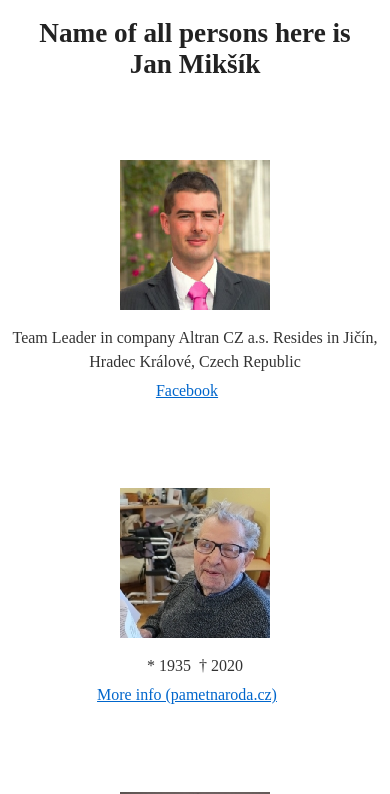
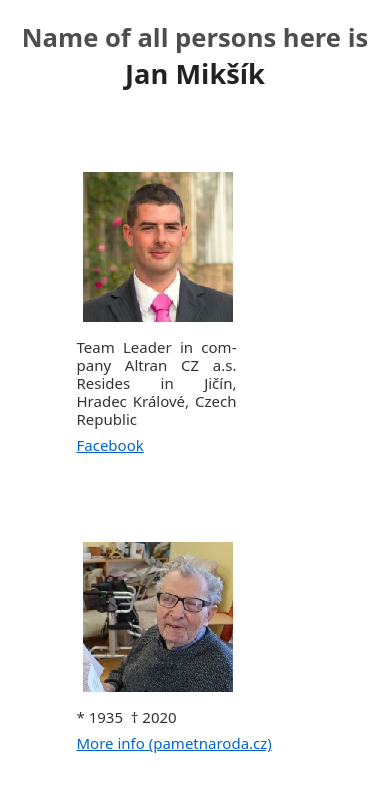
Before and after one commit to jan-miksik/jan-miksik-com, a Nuxt app: page / in a window 390 px wide. Shown: the top 794 px of the page. Built offline with nearby package versions, Linux system fonts and the light colour scheme.

Commit message:
randomize position of images, playing around

```diff
--- a/src/composables/useParticleEffect.ts
+++ b/src/composables/useParticleEffect.ts
@@ -95,16 +95,19 @@ class Effect implements EffectProps {
     image: HTMLImageElement;
     x: number;
     y: number;
-  }>;
+    width: number;
+    height: number;
+  }> = [];
+  private frame: number;
 
   constructor(width: number, height: number) {
     this.width = width;
     this.height = height;
     this.particlesArray = [];
-    this.images = [];
     this.centerX = this.width * 0.5;
     this.centerY = this.height * 0.5;
     this.gap = GAP;
+    this.frame = 0;
     this.mouse = {
       radius: 3000,
       x: undefined,
@@ -112,9 +115,65 @@ class Effect implements EffectProps {
     };
   }
 
+  private checkCollision(x: number, y: number, width: number, height: number): boolean {
+    const padding = 150; // Extra space between images
+
+    for (const img of this.images) {
+      // Check if rectangles overlap
+      if (!(x + width + padding < img.x ||
+            x > img.x + img.width + padding ||
+            y + height + padding < img.y ||
+            y > img.y + img.height + padding)) {
+        return true; // Collision detected
+      }
+    }
+    return false; // No collision
+  }
+
+  private findValidPosition(image: HTMLImageElement): { x: number; y: number } {
+    const margin = 100;
+    const maxAttempts = 50;
+
+    // Consider text height when calculating valid positions
+    const textHeight = 200; // Approximate height for text content
+    const totalHeight = image.height + textHeight;
+
+    // Log actual dimensions
+    // console.log('Canvas dimensions:', this.width, this.height);
+
+    for (let i = 0; i < maxAttempts; i++) {
+      const x = margin + Math.random() * (this.width - image.width - 2 * margin);
+      const y = margin + Math.random() * (this.height - totalHeight - 2 * margin);
+
+      // Log attempted position
+      // console.log('Trying position:', x, y);
+
+      if (!this.checkCollision(x, y, image.width, totalHeight)) {
+        // console.log('Found valid position:', x, y);
+        return { x, y };
+      }
+    }
+
+    // If no valid position found, stack vertically
+    const lastImage = this.images[this.images.length - 1];
+    const y = lastImage ? lastImage.y + lastImage.height + textHeight + 50 : margin;
+    const x = margin + Math.random() * (this.width - image.width - 2 * margin);
+
+    console.log('Fallback position:', x, y);
+    return { x, y };
+  }
+
   addImage(image: HTMLImageElement, x: number, y: number) {
-    this.images.push({ image, x, y });
-    this.initImage(image, x, y);
+    const position = this.findValidPosition(image);
+    this.images.push({
+      image,
+      x: position.x,
+      y: position.y,
+      width: image.width,
+      height: image.height
+    });
+    this.initImage(image, position.x, position.y);
+    return position;
   }
 
   private initImage(image: HTMLImageElement, x: number, y: number) {
@@ -151,44 +210,52 @@ class Effect implements EffectProps {
   }
   update(){
     this.particlesArray.forEach(particle => particle.update())
+
+    // optimization
+    // this.frame++;
+    // this.particlesArray.forEach((particle, index) => {
+    //   if (index % 2 === this.frame % 2) particle.update(); // Update half the particles per frame
+    // });
   }
 }
 
 export function useParticleEffect(canvas: HTMLCanvasElement) {
   const ctx = canvas.getContext('2d');
-  if (!ctx) {
-    console.error('Failed to get canvas context');
-    return;
-  }
+  if (!ctx) return;
 
   try {
-    // Function to get full document height
-    const getDocHeight = () => Math.max(
-      document.body.scrollHeight,
-      document.documentElement.scrollHeight,
-      document.body.offsetHeight,
-      document.documentElement.offsetHeight,
-      document.body.clientHeight,
-      document.documentElement.clientHeight
-    );
+    // Get full document height
+    const getDocHeight = () => {
+      const body = document.body;
+      const html = document.documentElement;
+
+      return Math.max(
+        body.scrollHeight,
+        body.offsetHeight,
+        html.clientHeight,
+        html.scrollHeight,
+        html.offsetHeight,
+        2300
+      );
+    };
 
     // Set initial canvas size
     const updateCanvasSize = () => {
       canvas.width = window.innerWidth;
       canvas.height = getDocHeight();
-      canvas.style.height = `${getDocHeight()}px`; // Explicitly set style height
+      canvas.style.height = `${getDocHeight()}px`;
     };
 
     updateCanvasSize();
     const effect = new Effect(canvas.width, canvas.height);
 
     // Update canvas size when content changes
-    const resizeObserver = new ResizeObserver(() => {
+    const observer = new ResizeObserver(() => {
       updateCanvasSize();
       effect.width = canvas.width;
       effect.height = canvas.height;
     });
-    resizeObserver.observe(document.body);
+    observer.observe(document.body);
 
     // Handle window resize
     window.addEventListener('resize', () => {
@@ -215,8 +282,9 @@ export function useParticleEffect(canvas: HTMLCanvasElement) {
 
     // Return function that adds images and updates canvas if needed
     return (image: HTMLImageElement, x: number, y: number) => {
-      effect.addImage(image, x, y);
-      updateCanvasSize(); // Update canvas size when new image is added
+      const position = effect.addImage(image, x, y);
+      updateCanvasSize(); // Update canvas size after adding each image
+      return position;
     };
 
   } catch (error) {
--- a/src/pages/index.vue
+++ b/src/pages/index.vue
@@ -1,7 +1,7 @@
 <template>
-  <div>
-    <h1 class="title">Name of all persons here is<br>
-      Jan Mikšík</h1>
+  <div class="main-container">
+    <h1 class="title"><span class="title-part-a">Name of all persons here is</span><br>
+      <span class="title-part-b">Jan Mikšík</span></h1>
     <ClientOnly>
       <!-- Canvas only shows on desktop -->
       <canvas v-if="!isMobile" ref="mainCanvas" class="fullscreen-canvas"></canvas>
@@ -11,6 +11,7 @@
           v-for="(profile, index) in randomizedProfiles"
           :key="profile.profileFoto"
           class="profile-section"
+          :style="`left: ${imagePositions[index]?.x}px; top: ${imagePositions[index]?.y}px`"
         >
           <!-- Show normal image on mobile -->
           <img
@@ -68,6 +69,7 @@ const randomizedProfiles = ref<typeof profilesData>([...profilesData])
 const mainCanvas = ref<HTMLCanvasElement | null>(null)
 const imageRefs = ref<(HTMLImageElement | null)[]>([])
 const isMobile = ref(false)
+const imagePositions = ref<Array<{ x: number; y: number }>>([])
 
 onMounted(() => {
   // Check if device is mobile
@@ -90,38 +92,33 @@ onMounted(() => {
     imageRefs.value
       .filter((img): img is HTMLImageElement => img !== null)
       .forEach((image, index) => {
-        const placeholder = document.querySelectorAll('.image-placeholder')[index]
-        if (placeholder) {
-          const rect = placeholder.getBoundingClientRect()
-          addImage(image, rect.left, rect.top)
-        }
+        const position = addImage(image, 0, 0) // Position will be determined by Effect class
+        imagePositions.value[index] = position // Store position for text placement
       })
   })
 })
 </script>
 
 <style scoped>
-.profiles-container {
-  position: relative
+
+.main-container {
+  font-family: system-ui !important;
 }
 
 .profile-section {
-  /* /* margin-bottom: 5rem; */
-  /* display: flex; */
-  margin-bottom: 7rem;
-  gap: 2rem;
-  position: relative;
-}
-
-.image-placeholder {
-  width: 150px;
-  height: 150px;
-  flex-shrink: 0;
+  width: 300px;
+  position: absolute;
 }
 
 .profile-content {
   position: absolute;
-  top: 0;
+  top: 100%; /* Position directly under the image */
+  left: 0;
+  margin-left: -7px;
+  z-index: -1;
+  width: 164px;
+  text-align: justify;
+  line-height: 20px;
 }
 
 .description {
@@ -136,13 +133,18 @@ onMounted(() => {
   word-wrap: break-word;
   word-break: normal;
   hyphens: auto;
-  line-height: 1.5;
 }
 
 .title {
   margin-bottom: 5rem;
   font-size: 2rem;
   color: #222;
+  text-align: center;
+}
+
+.title-part-a {
+  font-size: 1.6rem;
+  opacity: 0.8;
 }
 
 .social-links a {
@@ -188,11 +190,18 @@ onMounted(() => {
     text-align: center;
     margin-bottom: 5rem;
     gap: 0;
+    position: relative;
+    z-index: 1;
   }
 
   .profile-content {
     position: static;
     margin-top: 0;
+    width: 160px;
+    margin-left: -3px;
+    text-align: justify;
+    line-height: 18px;
+    font-size: 15px;
   }
 
   .description {
@@ -203,6 +212,10 @@ onMounted(() => {
     text-align: center;
     font-size: 1.7rem;
   }
+
+  .social-links a {
+    white-space: nowrap;
+  }
 }
 
 @media (prefers-reduced-motion: reduce) {
```
Also changed, not shown: 1 other file (tests, documents, lock files or other folders).
